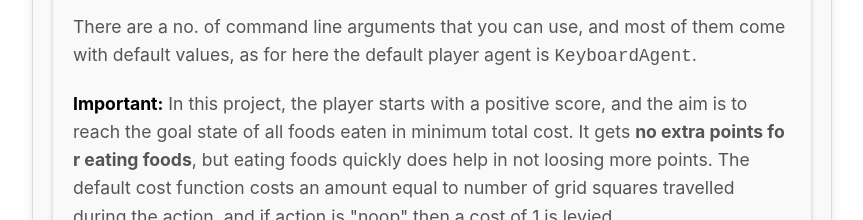
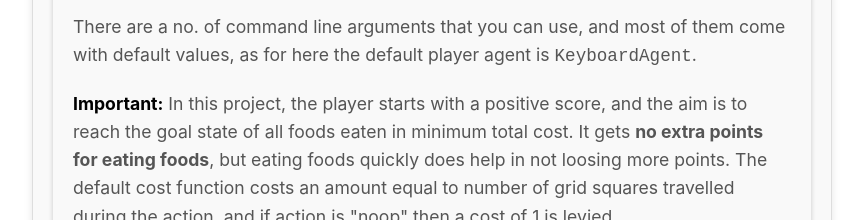
Before and after one commit to harsh-choudhary-nature/assignments-website, a React (Create React App) app: page /project/1 in a window 1280 px wide. Shown: the part 2780-3000 px from the top of the page, without its empty margins (208-1071 px from the left). Built offline with nearby package versions, Linux system fonts and the light colour scheme.

Commit message:
fixed word break all

```diff
--- a/src/components/projectdetail.css
+++ b/src/components/projectdetail.css
@@ -241,6 +241,6 @@
 
 .datablock span {
   word-wrap: break-word; /* Break long words */
-  word-break: break-all;  /* Break text if necessary */
+  /*word-break: break-all;  /* Break text if necessary */
   white-space: normal;    /* Ensure normal text wrapping */
 }
```
